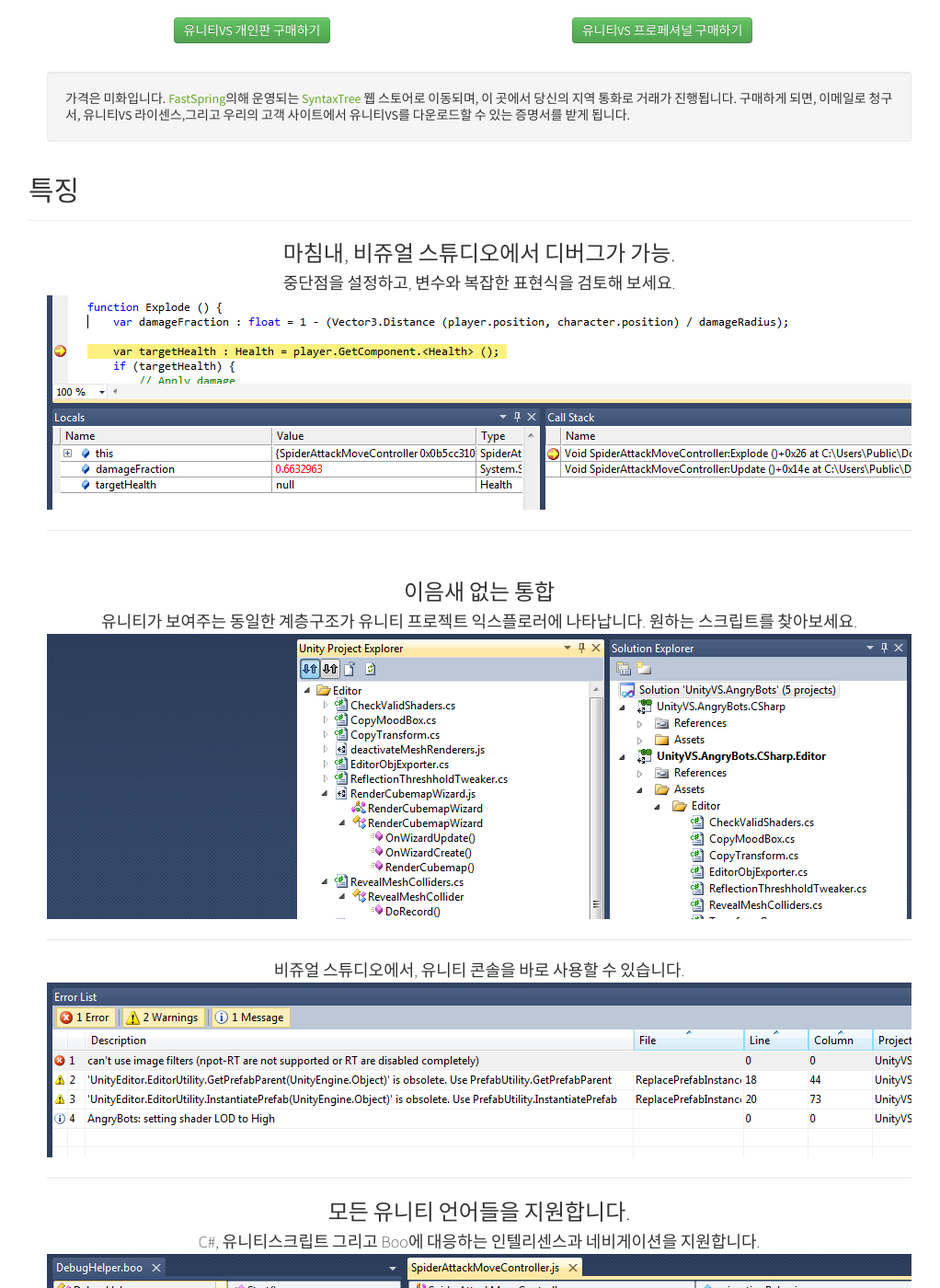
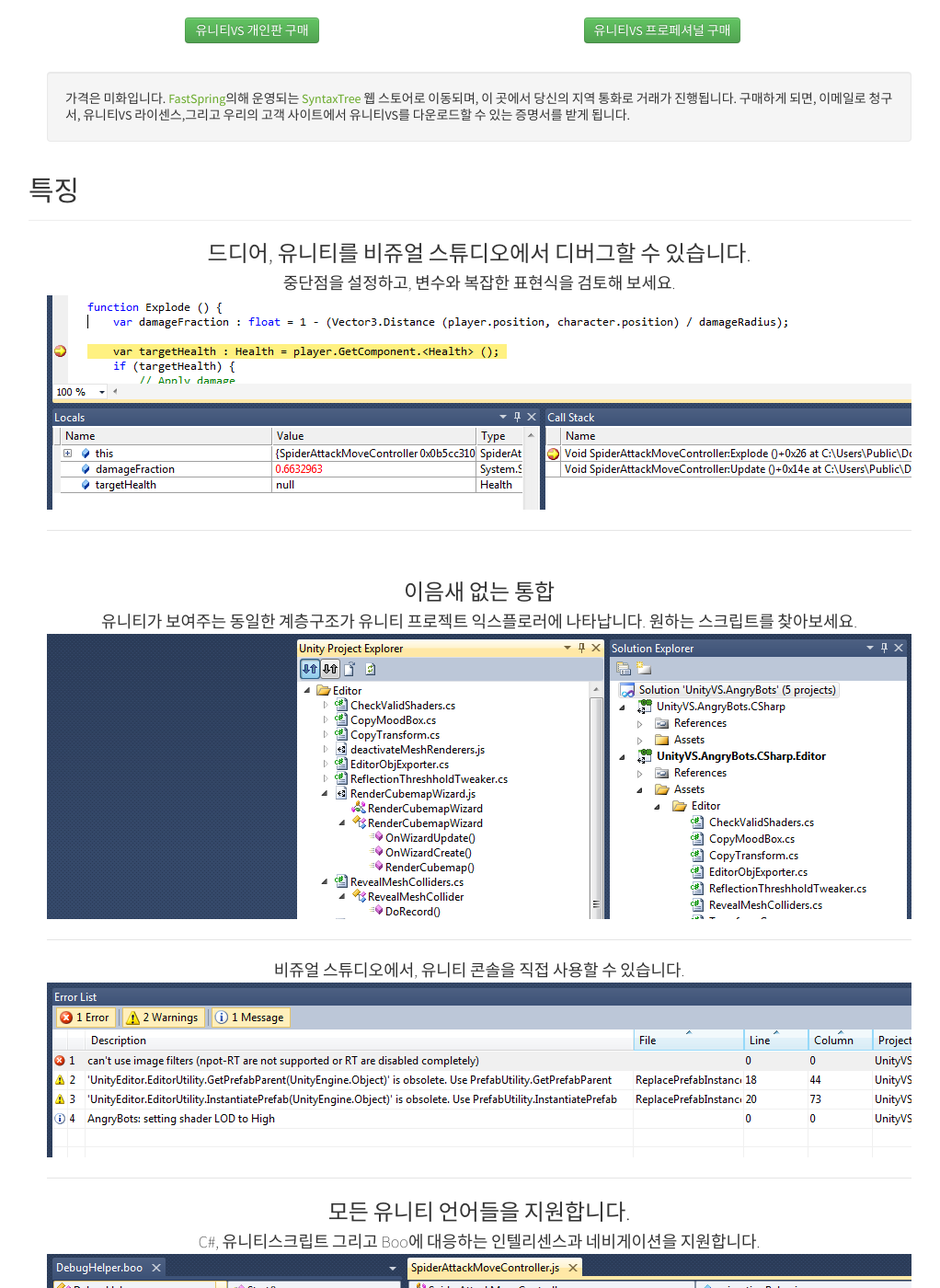
Before and after one commit to syntaxtree/unityvs.com, a Jekyll site: the page built from kr/index.html, in a window 1280 px wide and 1400 px high, scrolled down 815 px. Shown: the whole window at 92% size, without its empty margins (119-1141 px from the left). Built offline with Jekyll 4.4.1, drawn with Linux system fonts in a browser that asks for light colours; comment, search, counter and statistics services are not loaded; some of the changed text lies outside the part shown.

Commit message:
fixup in kr translation

```diff
--- a/kr/index.html
+++ b/kr/index.html
@@ -130,8 +130,8 @@
           <td class="span6"><br/>회사를 위한 1 시트(자리) 라이센스입니다. 제품 업데이트에 대한 1년 지원을 포함합니다.</td>
         </tr>
         <tr>
-          <td class="span6"><br/><center><a href="http://sites.fastspring.com/syntaxtree/product/unityvs-perso" class="btn btn-success">유니티VS 개인판 구매하기</a></center></td>
-          <td class="span6"><br/><center><a href="http://sites.fastspring.com/syntaxtree/product/unityvs-pro" class="btn btn-success">유니티VS 프로페셔널 구매하기</a></center></td>
+          <td class="span6"><br/><center><a href="http://sites.fastspring.com/syntaxtree/product/unityvs-perso" class="btn btn-success">유니티VS 개인판 구매</a></center></td>
+          <td class="span6"><br/><center><a href="http://sites.fastspring.com/syntaxtree/product/unityvs-pro" class="btn btn-success">유니티VS 프로페셔널 구매</a></center></td>
         </tr>
       </table>
 
@@ -156,7 +156,7 @@
       </div>
   	<div class="span12">
   	  <center>
-  	  	<h2>마침내, 비쥬얼 스튜디오에서 디버그가 가능.</h2>
+  	  	<h2>드디어, 유니티를 비쥬얼 스튜디오에서 디버그할 수 있습니다.</h2>
   	  </center>
 
   	  <center>
@@ -182,7 +182,7 @@
   	  <hr/>
 
   	  <center>
-  	  	<h3>비쥬얼 스튜디오에서, 유니티 콘솔을 바로 사용할 수 있습니다.</h3>
+  	  	<h3>비쥬얼 스튜디오에서, 유니티 콘솔을 직접 사용할 수 있습니다.</h3>
   	  </center>
   	  <img src="/screen/error-list.png" />
 
@@ -212,7 +212,7 @@
   	  </center>
 
   	  <center>
-  	  	<h3>위자드를 사용하게 스크립트를 빠르게 만들고, 살펴볼 수 있습니다.</h3>
+  	  	<h3>마법사를 사용해서 스크립트를 빠르게 만들고, 살펴볼 수 있습니다.</h3>
   	  </center>
   	  <img src="/screen/create-script.png" />
   	</div>
```
Also changed, not shown: other parts of kr/index.html (+1 -1 lines).
